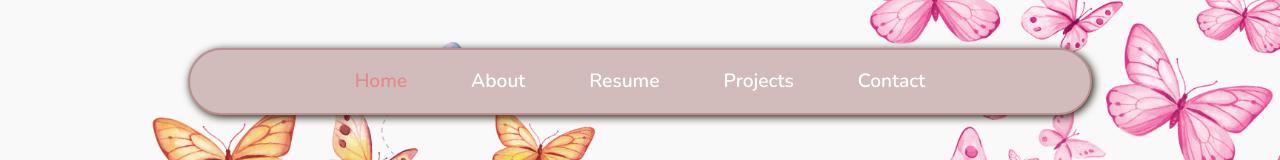
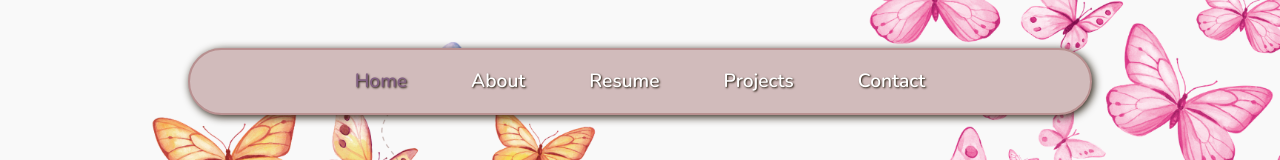
Before and after one commit to CreativeCookieConnections/Portfolio, an Angular app in the folder portfolio/: page /home in a window 1280 px wide. In both pictures the pointer is over the link 380 px from the left and 81 px from the top of the page. Shown: the top 160 px of the page. Built offline with nearby package versions, Linux system fonts and the light colour scheme.

Commit message:
applies styling to the navigation bar to add more depth to the font

```diff
--- a/portfolio/src/styles.css
+++ b/portfolio/src/styles.css
@@ -44,6 +44,7 @@ body {
 .navbar a {
   color: #fff;
   text-decoration: none;
+  text-shadow: 1px 1px 2px #22180b;
   font-weight: 600;
   font-size: 1.2rem;
   transition: color 0.3s ease;
@@ -51,7 +52,7 @@ body {
 }
 
 .navbar a:hover {
-  color: #e28b8b;
+  color: #836083;
   transition: all 0.3s ease;
 }
 
```
